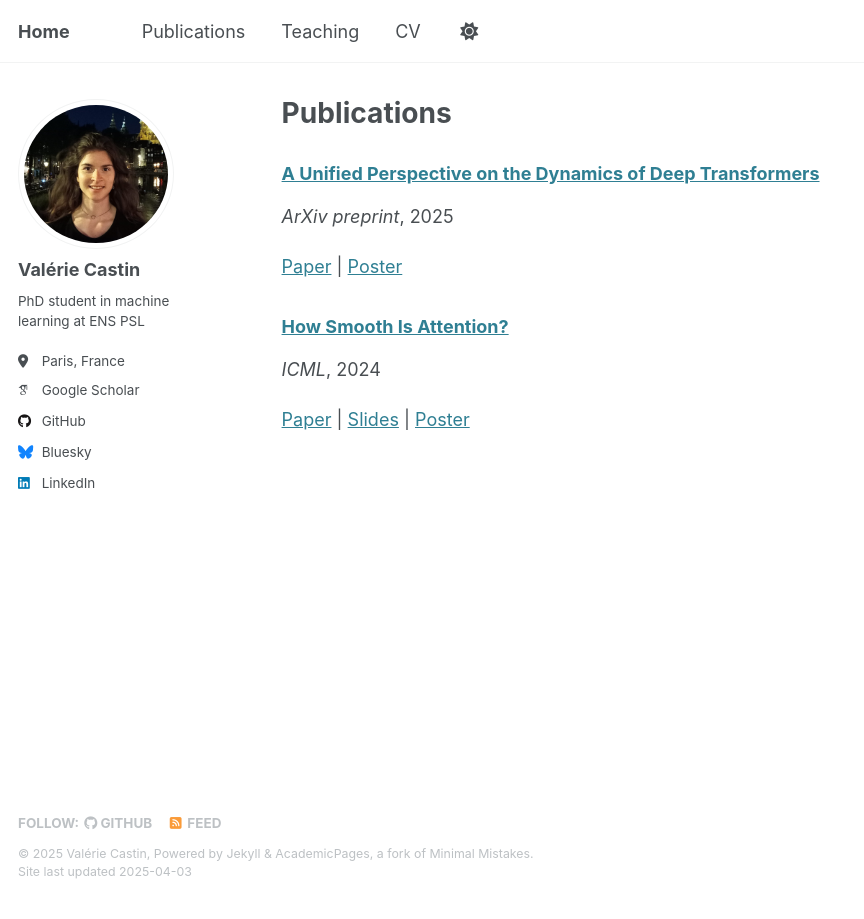
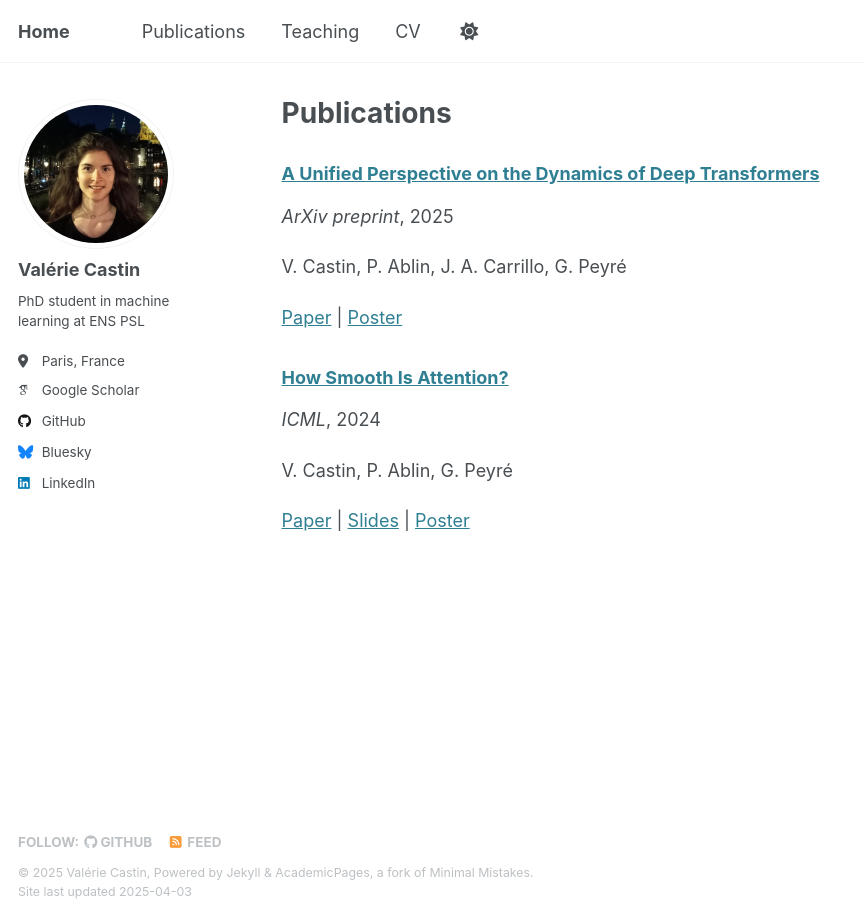
Before and after one commit to vcastin/vcastin.github.io, a Jekyll site: the page built from _pages/publications.html, in a window 1280 px wide. Shown: the whole page, without its empty margins (0-864 px from the left). Built offline with Jekyll 4.4.1, drawn with Linux system fonts in a browser that asks for light colours; some web fonts are replaced.

Commit message:
added authors of publications

```diff
--- a/_publications/2024-04-01-how-smooth-is-attention.md
+++ b/_publications/2024-04-01-how-smooth-is-attention.md
@@ -3,7 +3,7 @@ title: "How Smooth Is Attention?"
 collection: publications
 # category: published
 permalink: /publication/2024-how-smooth-is-attention
-# excerpt:
+excerpt: 'V. Castin, P. Ablin, G. Peyré'
 date: 2024-04-01
 venue: 'ICML'
 slidesurl: 'http://vcastin.github.io/files/diapos/2025_01_lyon.pdf'
```
Also changed, not shown: _publications/2025-01-31-pdes.md (+1 -1 lines).
